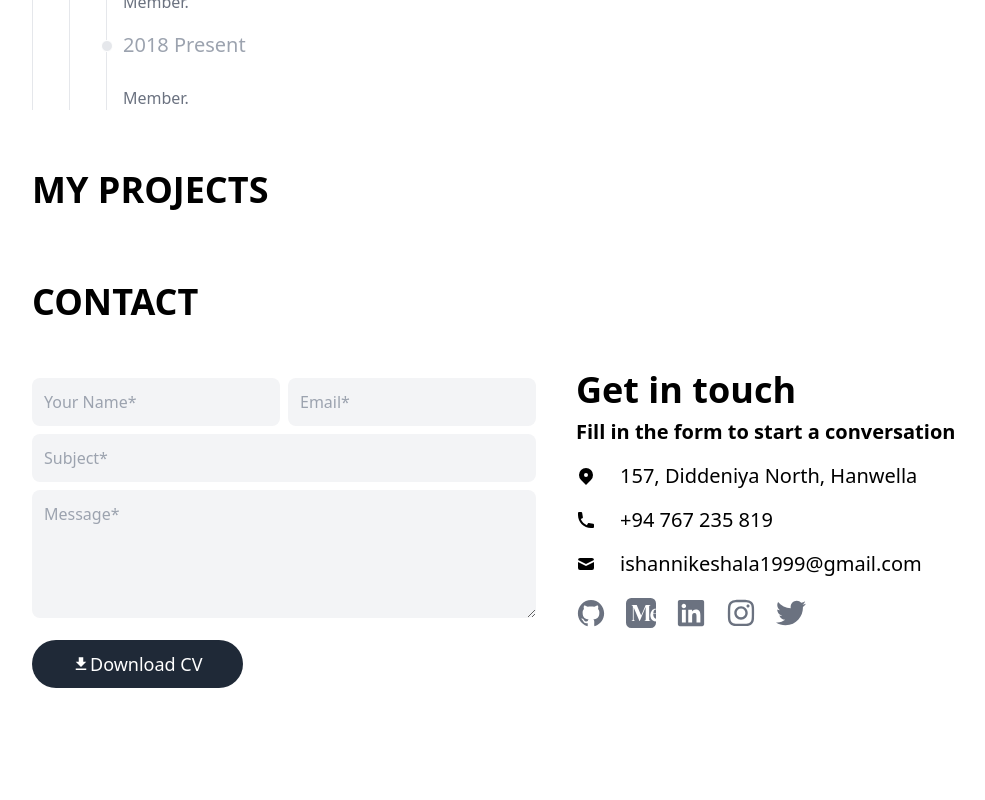
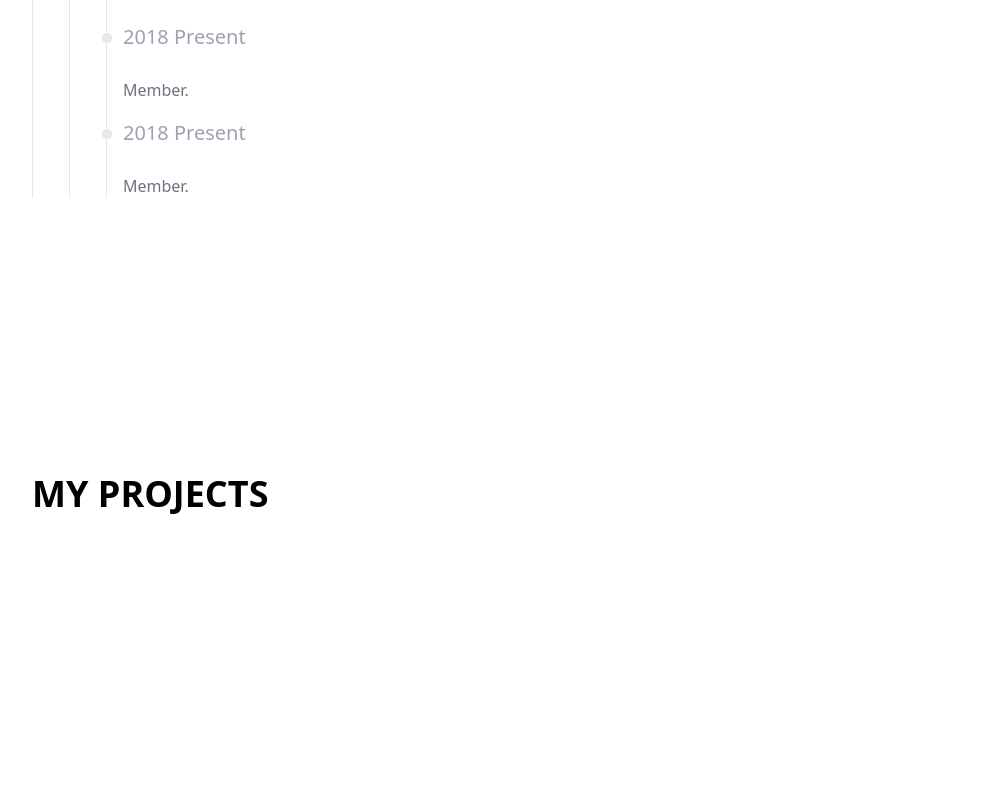
Before and after one commit to IshanNikeshalaNawarathna/ishannikeshala, a React (Create React App) app: page / in a window 1280 px wide. Shown: the part 2920-3720 px from the top of the page, without its empty margins (96-1081 px from the left). Before the commit the page ends 3616 px from the top, so only its background shows below. Built offline with nearby package versions, Linux system fonts and the light colour scheme.

Commit message:
design update

```diff
--- a/src/components/GitHub.js
+++ b/src/components/GitHub.js
@@ -10,7 +10,7 @@ function GitHub() {
     return (
         <div class="grid grid-cols-2 md:grid-cols-3 lg:grid-cols-3 gap-2 lg:gap-4 lg:mt-8 mt-4">
             <div class="lg:row-span-3 row-span-1 justify-center items-center flex shadow-md rounded-2xl p-1">
-                <div className="lg:text-[24px] text-[17px] lg:flex items-center font-bold">
+                <div className="lg:text-[24px] text-[17px] lg:flex items-center font-bold w-96 px-1.5 lg:px-0">
                     <div className='lg:pt-8 lg:p-3 pt-5'>
                         <RiCupLine className='lg:text-[84px] text-[50px]' />
                     </div>
@@ -24,7 +24,7 @@ function GitHub() {
                 </div>
             </div>
             <div class="lg:row-span-3 row-span-1 justify-center items-center flex shadow-md  rounded-2xl p-1">
-                <div className="lg:text-[24px] text-[17px] lg:flex items-center font-bold ">
+                <div className="lg:text-[24px] text-[17px] lg:flex items-center font-bold w-96 px-1.5 lg:px-0">
                     <div className='lg:pt-8 lg:p-3 pt-5'>
                         <GoRocket className='lg:text-[84px] text-[50px]' />
                     </div>
@@ -37,8 +37,8 @@ function GitHub() {
                 </div>
             </div>
             <div class="lg:row-span-3 row-span-1 justify-center items-center flex shadow-md rounded-2xl p-1">
-                <div className="lg:text-[24px] text-[17px] lg:flex items-center font-bold ">
-                    <div className='lg:pt-8 lg:p-3 pt-5'>
+                <div className="lg:text-[24px] text-[17px] lg:flex lg:items-center font-bold w-96 px-1.5 lg:px-0">
+                    <div className='lg:pt-8 lg:p-3 pt-5 '>
                         <SlTrophy className='lg:text-[84px] text-[50px]' />
                     </div>
                     <div>
--- a/src/page/About.js
+++ b/src/page/About.js
@@ -11,7 +11,7 @@ export const About = () => {
     <>
       <div className='relative isolate px-8 '>
 
-        <div className='mx-auto lg:max-w-5xl  lg:py-0 py-10 sm:py-20 lg:pt-10'>
+        <div className='mx-auto lg:max-w-5xl py-20 sm:py-32 lg:pt-32 '>
           <div className='pb-8 lg:pb-8'>
             <span className='font-bold text-4xl'>ABOUT ME</span>
           </div>
--- a/src/page/Contact.js
+++ b/src/page/Contact.js
@@ -11,24 +11,24 @@ export const Contact = () => {
     <>
       <div className='relative isolate px-8 '>
 
-        <div className='mx-auto lg:max-w-5xl  lg:py-0 py-10 sm:py-20 lg:pt-10'>
+        <div className='mx-auto lg:max-w-5xl py-20 sm:py-32 lg:pt-32'>
           <div className='pb-8 lg:pb-8'>
             <span className='font-bold text-4xl'>CONTACT</span>
           </div>
           <div className="mt-4">
-            <div class="grid grid-cols-1 md:grid-cols-1 lg:grid-cols-2 gap-4 lg:gap-4">
+            <div class="grid grid-cols-1 md:grid-cols-1 lg:grid-cols-2 gap-1 lg:gap-4">
               <div class="lg:row-span-3 row-span-1 ">
-                <div class="grid grid-cols-1 gap-2 md:grid-cols-2 ">
-                  <input class="w-full bg-gray-100 text-gray-900 mt-2 p-3 rounded-lg focus:outline-none focus:shadow-outline"
+                <div class="grid grid-cols-1 md:grid-cols-2 gap-2">
+                  <input class="w-full bg-gray-100 text-gray-900  p-3 rounded-lg focus:outline-none focus:shadow-outline"
                     type="text" placeholder="Your Name*" />
-                  <input class="w-full bg-gray-100 text-gray-900 mt-2 p-3 rounded-lg focus:outline-none focus:shadow-outline"
+                  <input class="w-full bg-gray-100 text-gray-900  p-3 rounded-lg focus:outline-none focus:shadow-outline"
                     type="text" placeholder="Email*" />
                 </div>
-                <div>
+                <div className="gap-2">
                   <input class="w-full bg-gray-100 text-gray-900 mt-2 p-3 rounded-lg focus:outline-none focus:shadow-outline"
                     type="email" placeholder="Subject*" />
                 </div>
-                <div >
+                <div className="gap-2">
                   <textarea placeholder="Message*" class="w-full h-32 bg-gray-100 text-gray-900 mt-2 p-3 rounded-lg focus:outline-none focus:shadow-outline"></textarea>
                 </div>
                 <div className="mt-4 ">
--- a/src/page/Hero.js
+++ b/src/page/Hero.js
@@ -13,7 +13,7 @@ export const Hero = () => {
     <>
       <div className='relative isolate px-6  lg:mt-0 mt-7 '>
 
-        <div className='mx-auto max-w-5xl py-20 sm:py-32 lg:pt-32 '>
+        <div className='mx-auto max-w-5xl py-20 sm:py-32 lg:pt-32  '>
           <div className='text-center'>
             <div className='flex justify-center items-center'>
               <img src={img} className='lg:h-72 lg:w-72 h-72 w-72 rounded-full' />
--- a/src/page/Project.js
+++ b/src/page/Project.js
@@ -4,9 +4,9 @@ export const Project = () => {
 
   return (
     <>
-      <div className='relative isolate px-8 '>
+      <div className='relative isolate px-6 '>
 
-        <div className='mx-auto lg:max-w-5xl  lg:py-0 py-10 sm:py-20 lg:pt-10'>
+        <div className='mx-auto lg:max-w-5xl py-20 sm:py-32 lg:pt-32 '>
           <div className='pb-8 lg:pb-8'>
             <span className='font-bold text-4xl'>MY PROJECTS</span>
           </div>
```
